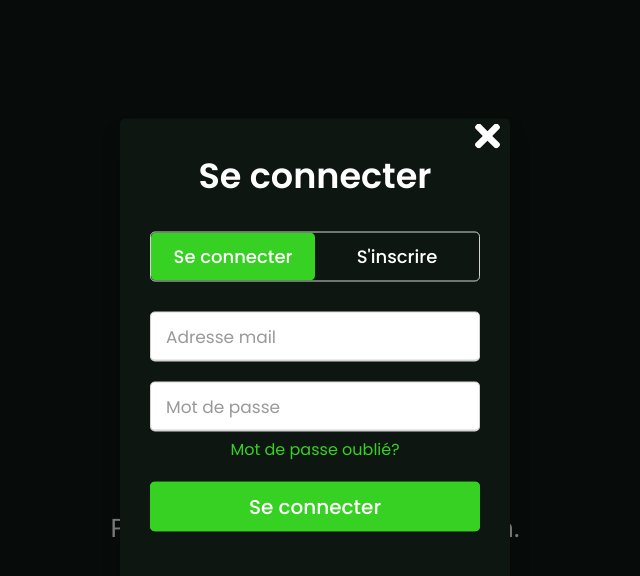
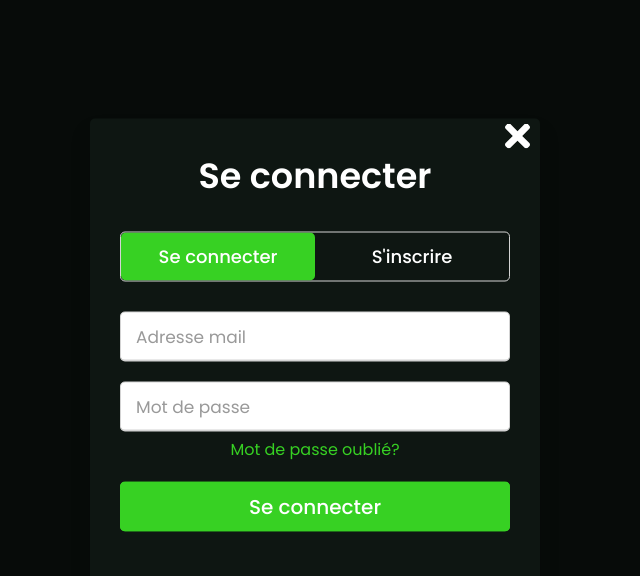
Before and after one commit to Illenhad/associsson, a React (Create React App) app: page / in a window 1280 px wide. Both pictures are taken after a click on the button "Log in". Shown: the top 576 px of the page, without its empty margins (325-965 px from the left). Built offline with nearby package versions, Linux system fonts and the light colour scheme.

Commit message:
Update position param

```diff
--- a/src/Components/PopupLogin_SignUp/Popup.css
+++ b/src/Components/PopupLogin_SignUp/Popup.css
@@ -1,13 +1,14 @@
 @import url(../../color.css);
 @import url('https://fonts.googleapis.com/css?family=Poppins:400,500,600,700&display=swap');
-*{
+
+.wrapper *{
   margin: 0;
   padding: 0;
   box-sizing: border-box;
   font-family: 'Poppins', sans-serif;
 }
 .overlay{
-    position: absolute;
+    position: fixed;
     top:0;
     left:0;
     width: 100%;
@@ -16,7 +17,7 @@
     z-index: 100;
 }
 .wrapper{
-    position: fixed;
+    position: absolute;
     overflow: hidden;
     top:50%;
     left:50%;
```
